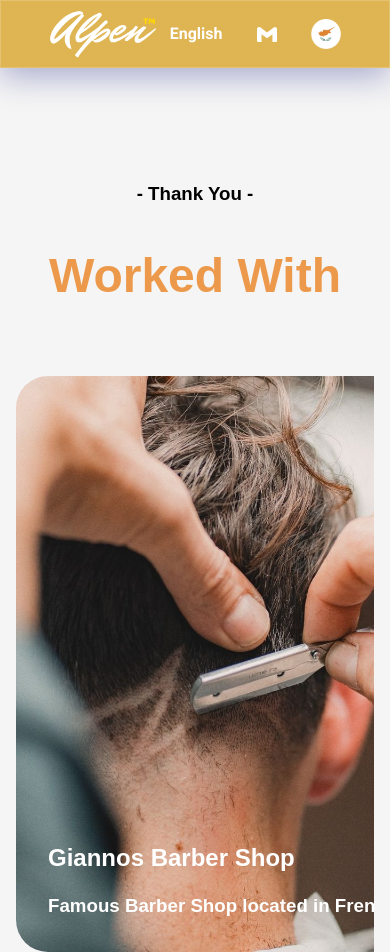
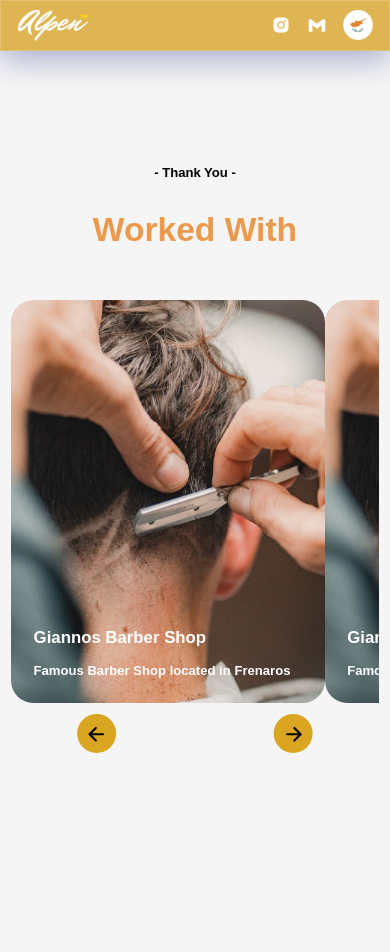
Before and after one commit to loucas999999/Alpen-Astro, an Astro site: page /portfolio in a window 390 px wide. Shown: the top 952 px of the page. Built offline with nearby package versions, Linux system fonts and the light colour scheme; Astro itself is replaced by a stand-in of ours.

Commit message:
made the portfolio section

```diff
--- a/src/pages/meeting.astro
+++ b/src/pages/meeting.astro
@@ -48,7 +48,7 @@
 
       .header__socials-div ul,
       svg {
-        gap: 1rem;
+        gap: 1.5rem;
       }
     }
 
@@ -60,7 +60,7 @@
       .header__socials-div ul,
       svg {
         gap: 0.5rem;
-        height: 18px;
+        height: 20px;
       }
 
       .cyprus {
--- a/src/pages/portfolio.astro
+++ b/src/pages/portfolio.astro
@@ -11,6 +11,7 @@
 
 <html lang="en">
   <MainHead title="Alpen - Our Portfolio" />
+
   <style>
     *,
     *::before,
@@ -29,7 +30,6 @@
     }
 
     html {
-      /* font-size: 62.5%; */
       font-family: "Montserrat", sans-serif;
     }
 
@@ -43,43 +43,10 @@
       backdrop-filter: blur(4px);
       -webkit-backdrop-filter: blur(4px);
       border: 1px solid rgba(255, 255, 255, 0.18);
-        background-color: #DFB553;
+      background-color: #dfb553;
     }
 
-    /* @media (min-width: 1440px) {
-      html {
-        zoom: 1.5;
-      }
-    }
-
-    @media (min-width: 2560px) {
-      html {
-        zoom: 1.7;
-      }
-    }
-
-    @media (min-width: 3860px) {
-      html {
-        zoom: 2.5;
-      }
-    }
-
-    ::-webkit-scrollbar-thumb {
-      border-radius: 1rem;
-      background: #797979;
-      transition: all 0.5s ease-in-out;
-    }
-
-    ::-webkit-scrollbar-thumb:hover {
-      background: #222224;
-    }
-
-    ::-webkit-scrollbar-track {
-      background: #f9f9f9;
-    } */
-
     body {
-      /* font-size: 1.6rem; */
       background: var(--bg);
     }
 
@@ -115,9 +82,65 @@
       position: relative;
     }
 
+    @media (max-width: 700px) {
+      .container {
+        zoom: 0.8;
+      }
+
+      img {
+        height: 2.5rem;
+      }
+
+      .header__main-div {
+        padding: 0 1rem;
+      }
+
+      .cyprus {
+        height: 30px;
+      }
+    }
+
+    @media (max-width: 550px) {
+      .container {
+        zoom: 0.7;
+      }
+
+      img {
+        height: 2.5rem;
+      }
+
+      .header__main-div {
+        padding: 0 1rem;
+        height: 7vh;
+      }
+
+      .cyprus {
+        height: 30px;
+      }
+    }
+
     @media (max-width: 500px) {
       #tranding .tranding-slider {
         height: 45rem;
+      }
+
+      img {
+        height: 2rem;
+      }
+
+      .header__main-div {
+        padding: 0 1rem;
+        height: 6vh;
+      }
+
+      .header__socials-div ul,
+      svg {
+        gap: 1rem;
+        height: 20px;
+      }
+
+      .cyprus {
+        height: 30px;
       }
     }
 
@@ -261,19 +284,27 @@
           <div class="header__heading-div">
             <h1 class="h1">
               <a href="/"
-                  ><img
-                    class="header__alpen-logo"
-                    src={Image.src}
-                    alt=""
-                  />
-                </a
-                >
+                ><img class="header__alpen-logo" src={Image.src} alt="" />
+              </a>
             </h1>
           </div>
           <div class="header__socials-div">
             <ul>
               <li class="header__socials social1">
-                  <div id="langButton" onclick="toggleLanguage()">English</div>
+                <a href="https://www.instagram.com/alpency/">
+                  <svg
+                    class="icons icon1"
+                    xmlns="http://www.w3.org/2000/svg"
+                    width="24"
+                    height="24"
+                    viewBox="0 0 24 24"
+                  >
+                    <path
+                      d="M20.947 8.305a6.53 6.53 0 0 0-.419-2.216 4.61 4.61 0 0 0-2.633-2.633 6.606 6.606 0 0 0-2.186-.42c-.962-.043-1.267-.055-3.709-.055s-2.755 0-3.71.055a6.606 6.606 0 0 0-2.185.42 4.607 4.607 0 0 0-2.633 2.633 6.554 6.554 0 0 0-.419 2.185c-.043.963-.056 1.268-.056 3.71s0 2.754.056 3.71c.015.748.156 1.486.419 2.187a4.61 4.61 0 0 0 2.634 2.632 6.584 6.584 0 0 0 2.185.45c.963.043 1.268.056 3.71.056s2.755 0 3.71-.056a6.59 6.59 0 0 0 2.186-.419 4.615 4.615 0 0 0 2.633-2.633c.263-.7.404-1.438.419-2.187.043-.962.056-1.267.056-3.71-.002-2.442-.002-2.752-.058-3.709zm-8.953 8.297c-2.554 0-4.623-2.069-4.623-4.623s2.069-4.623 4.623-4.623a4.623 4.623 0 0 1 0 9.246zm4.807-8.339a1.077 1.077 0 0 1-1.078-1.078 1.077 1.077 0 1 1 2.155 0c0 .596-.482 1.078-1.077 1.078z"
+                    ></path>
+                    <circle cx="11.994" cy="11.979" r="3.003"></circle>
+                  </svg>
+                </a>
               </li>
               <li class="header__socials social2">
                 <a href="mailto:alpencyprus@gmail.com">
@@ -294,10 +325,7 @@
                 <a
                   href="https://www.google.com/search?gs_ssp=eJzj4tDP1TcwLCgoNGD0YkuuLCgqLQYAMb0Ftw&q=cyprus&rlz=1C5CHFA_enCY1043CY1043&oq=cyprus&gs_lcrp=EgZjaHJvbWUqEggCEC4YQxiDARixAxiABBiKBTIGCAAQRRg8MgYIARBFGDsyEggCEC4YQxiDARixAxiABBiKBTIGCAMQRRg7MgYIBBAjGCcyDAgFEAAYQxiABBiKBTIGCAYQRRg8MgYIBxBFGD3SAQgyMDUxajBqN6gCALACAA&sourceid=chrome&ie=UTF-8"
                 >
-                    <img
-                      class="cyprus icons"
-                      src={Cyprus.src}
-                    />
+                  <img class="cyprus icons" src={Cyprus.src} />
                 </a>
               </li>
             </ul>
@@ -312,7 +340,6 @@
         <div class="container">
           <div class="swiper tranding-slider">
             <div class="swiper-wrapper">
-
               <!-- Slide-start -->
               <div class="swiper-slide tranding-slide">
                 <div class="tranding-slide-img">
@@ -415,7 +442,6 @@
                 </div>
               </div>
               <!-- Slide-end -->
-
             </div>
             <div class="tranding-slider-control">
               <div class="swiper-button-prev slider-arrow">
```
Lines whose indentation alone changed are shown as unchanged.
